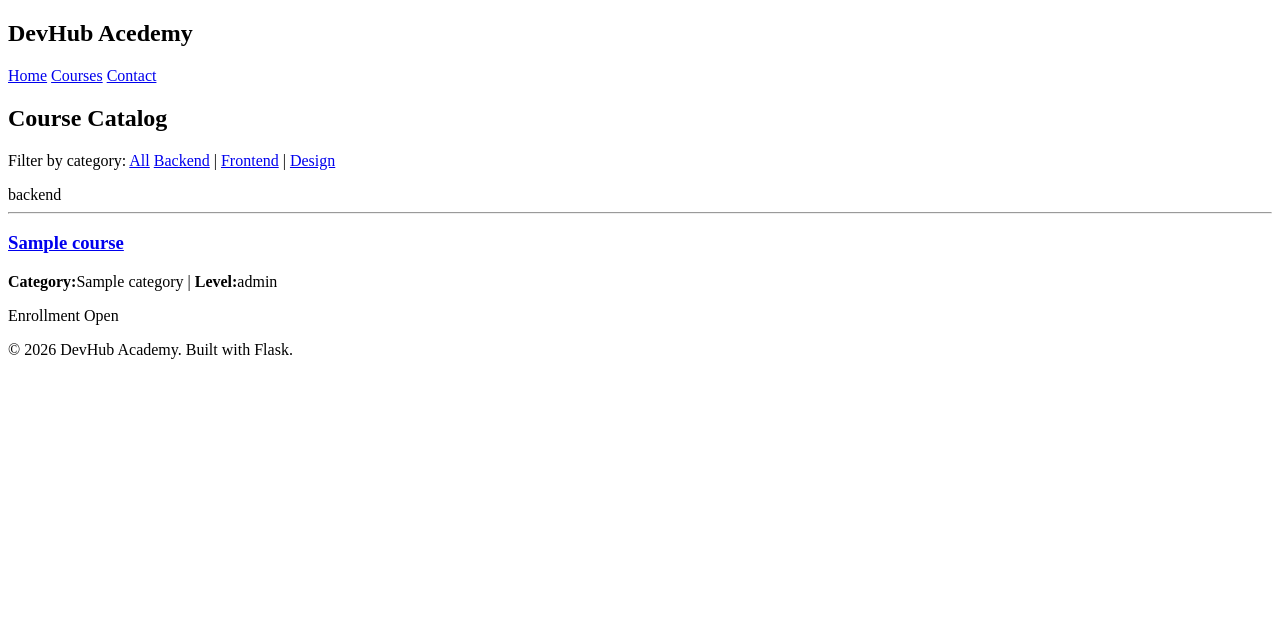
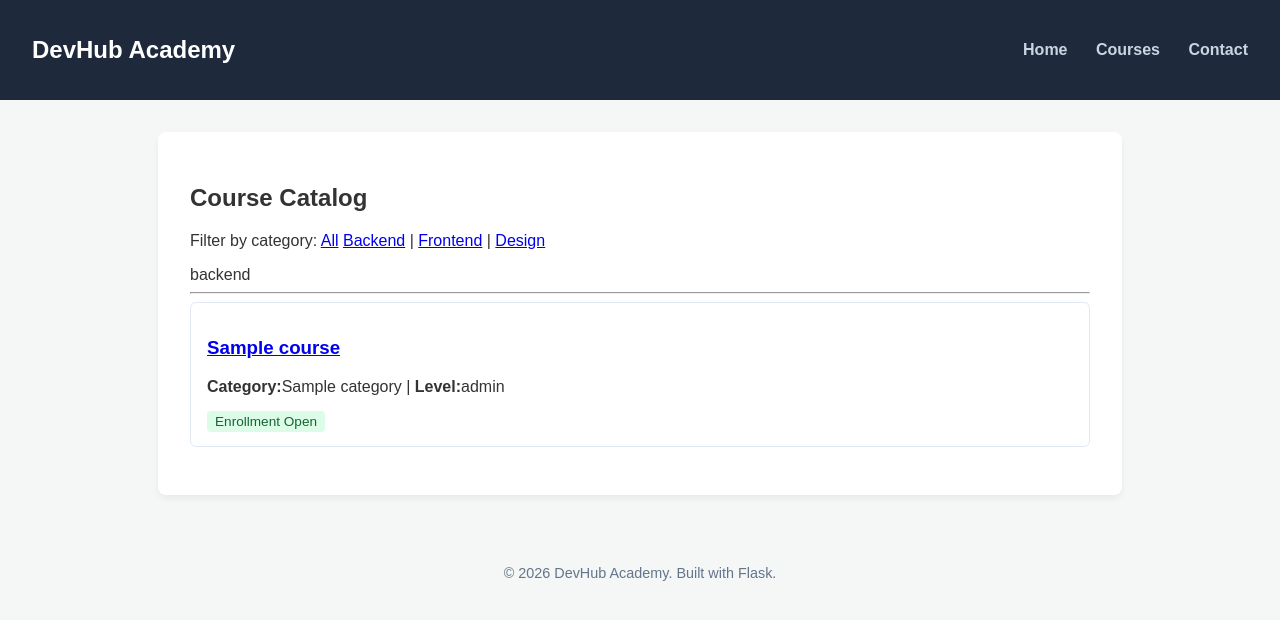
Before and after one commit to vitalis1255/FIRST_PROJECT_WITH_FLASK, a Flask app: template templates/courses.html in a window 1280 px wide. Shown: the top 620 px of the page. Run offline with Flask 3, Linux system fonts and the light colour scheme; the template is opened without the code that fills it: most values are stand-ins (such as "Sample title", 1, 10 or a date in 2020).

Commit message:
Add the files

```diff
--- a/static/style.css
+++ b/static/style.css
@@ -0,0 +1,105 @@
+body{
+  font-family: Arial, Helvetica, sans-serif;
+  margin: 0;
+  padding: 0;
+  background-color: #f4f7f6;
+  color: #333;
+}
+header{
+  background-color: #1e293b;
+  color: #fff;
+  padding: 1rem 2rem;
+  display: flex;
+  justify-content: space-between;
+  align-items: center;
+}
+
+nav a{
+  color: #cbd5e1;
+  text-decoration: none;
+  margin-left: 1.5rem;
+  font-weight: bold;
+}
+
+nav a:hover{
+  color: #ffffff;
+}
+
+.container{
+  max-width: 900px;
+  margin: 2rem auto;
+  padding: 2rem;
+  background: #ffffff;
+  border-radius: 8px;
+  box-shadow: 0 4px 6px rgba(0, 0, 0, 0.05);
+}
+
+.card{
+  border: 1px solid #e2e8f0;
+  padding: 1rem;
+  margin-bottom: 1rem;
+  border-radius: 6px;
+}
+
+.badge-active {
+  background: #dcfce7;
+  color: #166534;
+  padding: 0.2rem 0.5rem;
+  border-radius: 4px;
+  font-size: 0.85rem;
+}
+
+.badge-pending {
+  background: #fef9c3;
+  color: #854d0e;
+  padding: 0.2rem 0.5rem;
+  border-radius: 4px;
+  font-size: 0.85rem;
+}
+
+footer {
+  text-align: center;
+  padding: 1.5rem;
+  color: #64748b;
+  font-size: 0.9rem;
+}
+
+/* Removed inline styles*/
+.form-success {
+  background: #dcfce7;
+  color: #166534;
+  padding: 1rem;
+  border-radius: 6px;
+  margin-bottom: 1rem;
+}
+
+input, textarea {
+  width: 100%;
+  padding: 0.5rem;
+  margin-top: 0.3rem;
+}
+
+textarea {
+  resize: vertical;
+}
+
+.form-control {
+  margin-bottom: 1rem;
+}
+
+.submit-btn {
+  background: #16a34a;
+  color: white;
+  border: none;
+  padding: 0.7rem 1.5rem;
+  cursor: pointer;
+}
+
+.home-link {
+  background: #2563eb;
+  color: white;
+  padding: 0.7rem 1.5rem;
+  text-decoration: none;
+  border-radius: 4px;
+  display: inline-block;
+}
--- a/templates/base.html
+++ b/templates/base.html
@@ -8,7 +8,7 @@
   </head>
   <body>
     <header>
-      <h2>DevHub Acedemy</h2>
+      <h2>DevHub Academy</h2>
       <nav>
         <a href="{{url_for('index')}}">Home</a>
         <a href="{{url_for('courses')}}">Courses</a>
--- a/templates/contact.html
+++ b/templates/contact.html
@@ -1,5 +1,5 @@
 {% extends "base.html" %}
-{% blobk title %}Contact Us{% endblock %}
+{% block title %}Contact Us{% endblock %}
 
 {% block content %}
   <h2>Student Inquiry Form</h2>
--- a/templates/courses.html
+++ b/templates/courses.html
@@ -18,7 +18,7 @@
  <!--courses is the function in the python environment that filtered_courses were stored.-->
  {% for course in courses %}
     <div class="card">
-      <h3><a href="{{url_for('course_detail',course_id=course_id)}}">{{course.title}}</a> </h3>
+      <h3><a href="{{url_for('course_detail',course_id=course.id)}}">{{course.title}}</a> </h3>
       <p><strong>Category:</strong>{{course.category}} | <strong>Level:</strong>{{course.level}}</p>
 
       <!--Conditional styling based on status-->
```
Also changed, not shown: notes.txt (+22 -1 lines).
